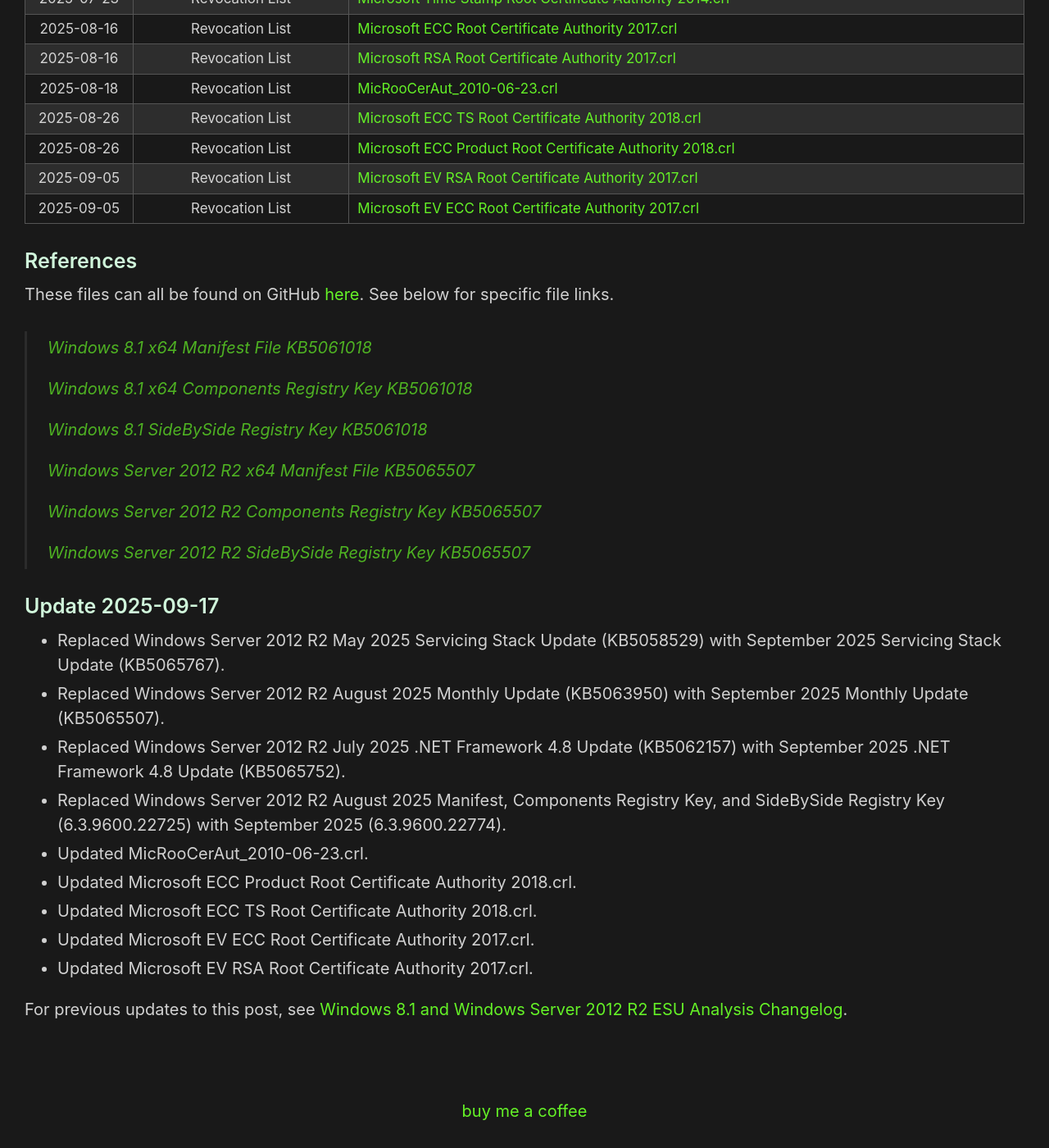
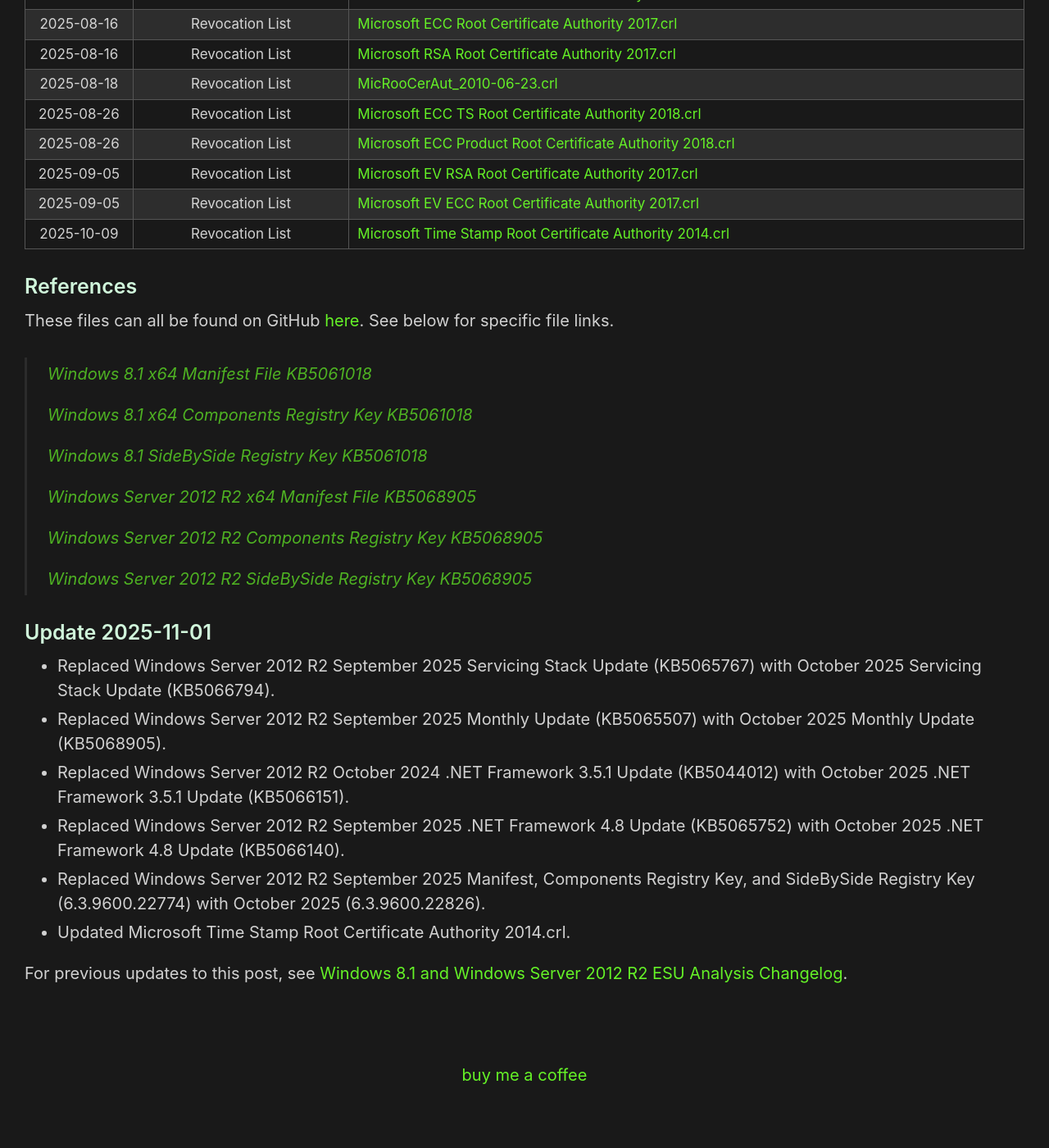
Before and after one commit to HackAndPwn/HackAndPwn.github.io, a Jekyll site: the page built from _posts/2024-01-21-windows-8.1-and-2012-r2-esu-analysis.md, in a window 1280 px wide and 1400 px high, scrolled down 3738 px. Shown: the whole window at 82% size. Built offline with Jekyll 4.4.1, drawn with Linux system fonts in a browser that asks for light colours; after the commit the page ends 5094 px from its top, so only the background shows below that; some of the changed text lies outside the part shown.

Commit message:
october 2025 updates

```diff
--- a/_posts/2024-01-21-windows-8.1-and-2012-r2-esu-analysis.md
+++ b/_posts/2024-01-21-windows-8.1-and-2012-r2-esu-analysis.md
@@ -2,7 +2,7 @@
 layout: post
 title: Windows 8.1 and Windows Server 2012 R2 ESU Analysis
 original_date: 2024-01-21
-date: 2025-09-17
+date: 2025-11-01
 ---
 
 The original Windows 7 ESU Analysis can be found [here](https://hackandpwn.com/windows-7-esu-analysis).  With the ending of support for Windows 8.1 and Server 2012 R2 in 2023, additional research was conducted to see if similar techniques would work for these operating systems as well.  It was determined that both Windows 8.1 and Windows Server 2012 R2 can be fully patched past the supported period.
@@ -19,15 +19,15 @@
 
 > Note: June 2025 was the last month Microsoft released patches that were compatible with Windows 8.1.  Starting July 2025, only Windows Server 2012 R2 patches will be updated in this post.
 
-### Install The Latest Servicing Stack Update (SSU): Server 2012 R2 - KB5065767 (September 2025) / Windows 8.1 - KB5058529 (May 2025)
-Install [Server_2012_R2-KB5065767-x64.msu](https://github.com/HackAndPwn/Windows-8.1-And-Server-2012-R2-ESU-Analysis/raw/main/Patches/01_Windows8.1-KB5065767-x64.msu)  or [Windows8.1-KB5058529-x64.msu](https://github.com/HackAndPwn/Windows-8.1-And-Server-2012-R2-ESU-Analysis/raw/main/Patches/01_Windows8.1-KB5058529-x64_Win81.msu) and reboot the computer.
+### Install The Latest Servicing Stack Update (SSU): Server 2012 R2 - KB5066794 (October 2025) / Windows 8.1 - KB5058529 (May 2025)
+Install [Server_2012_R2-KB5066794-x64.msu](https://github.com/HackAndPwn/Windows-8.1-And-Server-2012-R2-ESU-Analysis/raw/main/Patches/01_Windows8.1-KB5066794-x64.msu)  or [Windows8.1-KB5058529-x64.msu](https://github.com/HackAndPwn/Windows-8.1-And-Server-2012-R2-ESU-Analysis/raw/main/Patches/01_Windows8.1-KB5058529-x64_Win81.msu) and reboot the computer.
 
-### Install The Latest Monthly Cumulative Update Via Failed Reboot Technique: Server 2012 R2 - KB5065507 (September 2025) / Windows 8.1 - KB5061018 (June 2025)
-1. Install [Server_2012_R2-KB5065507-x64.msu](https://github.com/HackAndPwn/Windows-8.1-And-Server-2012-R2-ESU-Analysis/raw/main/Patches/02_Windows8.1-KB5065507-x64.msu)  or [Windows8.1-KB5061018-x64.msu](https://github.com/HackAndPwn/Windows-8.1-And-Server-2012-R2-ESU-Analysis/raw/main/Patches/02_Windows8.1-KB5061018-x64_Win81.msu) and reboot the computer.  This will result in a failed update and rollback.
+### Install The Latest Monthly Cumulative Update Via Failed Reboot Technique: Server 2012 R2 - KB5068905 (October 2025) / Windows 8.1 - KB5061018 (June 2025)
+1. Install [Server_2012_R2-KB5068905-x64.msu](https://github.com/HackAndPwn/Windows-8.1-And-Server-2012-R2-ESU-Analysis/raw/main/Patches/02_Windows8.1-KB5068905-x64.msu)  or [Windows8.1-KB5061018-x64.msu](https://github.com/HackAndPwn/Windows-8.1-And-Server-2012-R2-ESU-Analysis/raw/main/Patches/02_Windows8.1-KB5061018-x64_Win81.msu) and reboot the computer.  This will result in a failed update and rollback.
 2. Apply the  new Windows 8.1 or Server 2012 R2 SideBySide registry key linked below.
-3. Install KB5065507 or KB5061018 again and reboot the computer.  This will result in a successful update.
+3. Install KB5068905 or KB5061018 again and reboot the computer.  This will result in a successful update.
 
-### Install The Latest Monthly Cumulative Update Via Manifest/Component Technique: Server 2012 R2 - KB5065507 (September 2025) / Windows 8.1 - KB5061018 (June 2025)
+### Install The Latest Monthly Cumulative Update Via Manifest/Component Technique: Server 2012 R2 - KB5068905 (October 2025) / Windows 8.1 - KB5061018 (June 2025)
 If using the Manifest/Components registry key technique:
 1. Copy the manifest file linked below into the C:\Windows\WinSxS\Manifests folder.  This can be done by executing the following commands:
 > takeown /f C:\Windows\WinSxS\Manifests /a
@@ -44,13 +44,13 @@
 > icacls C:\Windows\WinSxS\Manifests /setowner "NT SERVICE\TrustedInstaller"
 2. Apply the new Windows 8.1 or Server 2012 R2 Components registry key linked below.
 3. Apply the new Windows 8.1 or Server 2012 R2 SideBySide registry key linked below.
-4. Install [Server_2012_R2-KB5065507-x64.msu](https://github.com/HackAndPwn/Windows-8.1-And-Server-2012-R2-ESU-Analysis/raw/main/Patches/02_Windows8.1-KB5065507-x64.msu)  or [Windows8.1-KB5061018-x64.msu](https://github.com/HackAndPwn/Windows-8.1-And-Server-2012-R2-ESU-Analysis/raw/main/Patches/02_Windows8.1-KB5061018-x64_Win81.msu).
+4. Install [Server_2012_R2-KB5068905-x64.msu](https://github.com/HackAndPwn/Windows-8.1-And-Server-2012-R2-ESU-Analysis/raw/main/Patches/02_Windows8.1-KB5068905-x64.msu) or [Windows8.1-KB5061018-x64.msu](https://github.com/HackAndPwn/Windows-8.1-And-Server-2012-R2-ESU-Analysis/raw/main/Patches/02_Windows8.1-KB5061018-x64_Win81.msu).
 
-### Install The Latest .NET 3.5 Update - KB5044012 (October 2024)
-Install [Windows8.1-KB5044012-x64.msu](https://github.com/HackAndPwn/Windows-8.1-And-Server-2012-R2-ESU-Analysis/raw/main/Patches/03_Windows8.1-KB5044012-x64.msu).
+### Install The Latest .NET 3.5 Update: Server 2012 R2 - KB5066151 (October 2025) / Windows 8.1 - KB5044012 (October 2024)
+Install [Server_2012_R2-KB5066151-x64.msu](https://github.com/HackAndPwn/Windows-8.1-And-Server-2012-R2-ESU-Analysis/raw/main/Patches/03_Windows8.1-KB5066151-x64.msu) or [Windows8.1-KB5044012-x64_Win81.msu](https://github.com/HackAndPwn/Windows-8.1-And-Server-2012-R2-ESU-Analysis/raw/main/Patches/03_Windows8.1-KB5044012-x64_Win81.msu).
 
-### Install The Latest .NET 4.8 Update: Server 2012 R2 - KB5065752 (September 2025) / Windows 8.1 - KB5055173 (April 2025)
-Install [Server_2012_R2-KB5065752-x64-ndp48.msu](https://github.com/HackAndPwn/Windows-8.1-And-Server-2012-R2-ESU-Analysis/raw/main/Patches/04_Windows8.1-KB5065752-x64-ndp48.msu)  or [Windows8.1-KB5055173-x64-ndp48.msu](https://github.com/HackAndPwn/Windows-8.1-And-Server-2012-R2-ESU-Analysis/raw/main/Patches/04_Windows8.1-KB5055173-x64-ndp48_Win81.msu).
+### Install The Latest .NET 4.8 Update: Server 2012 R2 - KB5066140 (October 2025) / Windows 8.1 - KB5055173 (April 2025)
+Install [Server_2012_R2-KB5066140-x64-ndp48.msu](https://github.com/HackAndPwn/Windows-8.1-And-Server-2012-R2-ESU-Analysis/raw/main/Patches/04_Windows8.1-KB5066140-x64-ndp48.msu) or [04_Windows8.1-KB5055173-x64-ndp48_Win81.msu](https://github.com/HackAndPwn/Windows-8.1-And-Server-2012-R2-ESU-Analysis/raw/main/Patches/04_Windows8.1-KB5055173-x64-ndp48_Win81.msu).
 
 ### Install The Latest Root Certificate Updates
 Finally, the latest Microsoft Root Certificates need to be installed into the Local Computer Trusted Root Authority Certificate Store.  A batch file to automatically install all certificates and revocation lists can be found here: [Import.cmd](https://github.com/HackAndPwn/Windows-7-Patching/blob/master/08_Certs/Import.cmd)
@@ -65,7 +65,6 @@
 <tr><td>2020-01-22</td><td>Certificate</td><td style="text-align:left"><a href="https://github.com/HackAndPwn/Windows-7-Patching/raw/master/08_Certs/Microsoft%20EV%20ECC%20Root%20Certificate%20Authority%202017.crt">Microsoft EV ECC Root Certificate Authority 2017.crt</a></td></tr>
 <tr><td>2020-01-22</td><td>Certificate</td><td style="text-align:left"><a href="https://github.com/HackAndPwn/Windows-7-Patching/raw/master/08_Certs/Microsoft%20RSA%20Root%20Certificate%20Authority%202017.crt">Microsoft RSA Root Certificate Authority 2017.crt</a></td></tr>
 <tr><td>2020-01-22</td><td>Certificate</td><td style="text-align:left"><a href="https://github.com/HackAndPwn/Windows-7-Patching/raw/master/08_Certs/Microsoft%20EV%20RSA%20Root%20Certificate%20Authority%202017.crt">Microsoft EV RSA Root Certificate Authority 2017.crt</a></td></tr>
-<tr><td>2025-07-23</td><td>Revocation List</td><td style="text-align:left"><a href="https://github.com/HackAndPwn/Windows-7-Patching/raw/master/08_Certs/Microsoft%20Time%20Stamp%20Root%20Certificate%20Authority%202014.crl">Microsoft Time Stamp Root Certificate Authority 2014.crl</a></td></tr>
 <tr><td>2025-08-16</td><td>Revocation List</td><td style="text-align:left"><a href="https://github.com/HackAndPwn/Windows-7-Patching/raw/master/08_Certs/Microsoft%20ECC%20Root%20Certificate%20Authority%202017.crl">Microsoft ECC Root Certificate Authority 2017.crl</a></td></tr>
 <tr><td>2025-08-16</td><td>Revocation List</td><td style="text-align:left"><a href="https://github.com/HackAndPwn/Windows-7-Patching/raw/master/08_Certs/Microsoft%20RSA%20Root%20Certificate%20Authority%202017.crl">Microsoft RSA Root Certificate Authority 2017.crl</a></td></tr>
 <tr><td>2025-08-18</td><td>Revocation List</td><td style="text-align:left"><a href="https://github.com/HackAndPwn/Windows-7-Patching/raw/master/08_Certs/MicRooCerAut_2010-06-23.crl">MicRooCerAut_2010-06-23.crl</a></td></tr>
@@ -73,6 +72,7 @@
 <tr><td>2025-08-26</td><td>Revocation List</td><td style="text-align:left"><a href="https://github.com/HackAndPwn/Windows-7-Patching/raw/master/08_Certs/Microsoft%20ECC%20Product%20Root%20Certificate%20Authority%202018.crl">Microsoft ECC Product Root Certificate Authority 2018.crl</a></td></tr>
 <tr><td>2025-09-05</td><td>Revocation List</td><td style="text-align:left"><a href="https://github.com/HackAndPwn/Windows-7-Patching/raw/master/08_Certs/Microsoft%20EV%20RSA%20Root%20Certificate%20Authority%202017.crl">Microsoft EV RSA Root Certificate Authority 2017.crl</a></td></tr>
 <tr><td>2025-09-05</td><td>Revocation List</td><td style="text-align:left"><a href="https://github.com/HackAndPwn/Windows-7-Patching/raw/master/08_Certs/Microsoft%20EV%20ECC%20Root%20Certificate%20Authority%202017.crl">Microsoft EV ECC Root Certificate Authority 2017.crl</a></td></tr>
+<tr><td>2025-10-09</td><td>Revocation List</td><td style="text-align:left"><a href="https://github.com/HackAndPwn/Windows-7-Patching/raw/master/08_Certs/Microsoft%20Time%20Stamp%20Root%20Certificate%20Authority%202014.crl">Microsoft Time Stamp Root Certificate Authority 2014.crl</a></td></tr>
 </tbody></table>
 
 ### References
@@ -85,21 +85,18 @@
 >
 > [Windows 8.1 SideBySide Registry Key KB5061018](https://github.com/HackAndPwn/Windows-8.1-And-Server-2012-R2-ESU-Analysis/blob/main/2025_06/8.1_x64_SideBySideRegistryKey_x64.reg)
 >
-> [Windows Server 2012 R2 x64 Manifest File KB5065507](https://github.com/HackAndPwn/Windows-8.1-And-Server-2012-R2-ESU-Analysis/blob/main/2025_09/amd64_microsoft-windows-s..edsecurityupdatesai_31bf3856ad364e35_6.3.9600.22774_none_599e604bf64ceda2.manifest)
+> [Windows Server 2012 R2 x64 Manifest File KB5068905](https://github.com/HackAndPwn/Windows-8.1-And-Server-2012-R2-ESU-Analysis/blob/main/2025_10/amd64_microsoft-windows-s..edsecurityupdatesai_31bf3856ad364e35_6.3.9600.22826_none_59d67261f62291c2.manifest)
 >
-> [Windows Server 2012 R2 Components Registry Key KB5065507](https://github.com/HackAndPwn/Windows-8.1-And-Server-2012-R2-ESU-Analysis/blob/main/2025_09/Server_2012_R2_x64_ComponentsRegistryKey.reg)
+> [Windows Server 2012 R2 Components Registry Key KB5068905](https://github.com/HackAndPwn/Windows-8.1-And-Server-2012-R2-ESU-Analysis/blob/main/2025_10/Server_2012_R2_x64_ComponentsRegistryKey.reg)
 >
-> [Windows Server 2012 R2 SideBySide Registry Key KB5065507](https://github.com/HackAndPwn/Windows-8.1-And-Server-2012-R2-ESU-Analysis/blob/main/2025_09/Server_2012_R2_x64_SideBySideRegistryKey_x64.reg)
+> [Windows Server 2012 R2 SideBySide Registry Key KB5068905](https://github.com/HackAndPwn/Windows-8.1-And-Server-2012-R2-ESU-Analysis/blob/main/2025_10/Server_2012_R2_x64_SideBySideRegistryKey_x64.reg)
 
-### Update 2025-09-17
-* Replaced Windows Server 2012 R2 May 2025 Servicing Stack Update (KB5058529) with September 2025 Servicing Stack Update (KB5065767).
-* Replaced Windows Server 2012 R2 August 2025 Monthly Update (KB5063950) with September 2025 Monthly Update (KB5065507).
-* Replaced Windows Server 2012 R2 July 2025 .NET Framework 4.8 Update (KB5062157) with September 2025 .NET Framework 4.8 Update (KB5065752).
-* Replaced Windows Server 2012 R2 August 2025 Manifest, Components Registry Key, and SideBySide Registry Key (6.3.9600.22725) with September 2025 (6.3.9600.22774).
-* Updated MicRooCerAut_2010-06-23.crl.
-* Updated Microsoft ECC Product Root Certificate Authority 2018.crl.
-* Updated Microsoft ECC TS Root Certificate Authority 2018.crl.
-* Updated Microsoft EV ECC Root Certificate Authority 2017.crl.
-* Updated Microsoft EV RSA Root Certificate Authority 2017.crl.
+### Update 2025-11-01
+* Replaced Windows Server 2012 R2 September 2025 Servicing Stack Update (KB5065767) with October 2025 Servicing Stack Update (KB5066794).
+* Replaced Windows Server 2012 R2 September 2025 Monthly Update (KB5065507) with October 2025 Monthly Update (KB5068905).
+* Replaced Windows Server 2012 R2 October 2024 .NET Framework 3.5.1 Update (KB5044012) with October 2025 .NET Framework 3.5.1 Update (KB5066151).
+* Replaced Windows Server 2012 R2 September 2025 .NET Framework 4.8 Update (KB5065752) with October 2025 .NET Framework 4.8 Update (KB5066140).
+* Replaced Windows Server 2012 R2 September 2025 Manifest, Components Registry Key, and SideBySide Registry Key (6.3.9600.22774) with October 2025 (6.3.9600.22826).
+* Updated Microsoft Time Stamp Root Certificate Authority 2014.crl.
 
 For previous updates to this post, see [Windows 8.1 and Windows Server 2012 R2 ESU Analysis Changelog](https://hackandpwn.com/windows-8.1-and-2012-r2-esu-analysis-changelog/).
```
Also changed, not shown: _posts/2020-05-23-windows-7-esu-patching-changelog.md (+9 -0 lines), _posts/2020-05-23-windows-7-esu-patching.md (+11 -13 lines), _posts/2020-09-12-windows-7-esu-analysis-updates-changelog.md (+4 -0 lines), _posts/2020-09-12-windows-7-esu-analysis-updates.md (+11 -11 lines), _posts/2024-01-21-windows-8.1-and-2012-r2-esu-analysis-changelog.md (+11 -0 lines).
